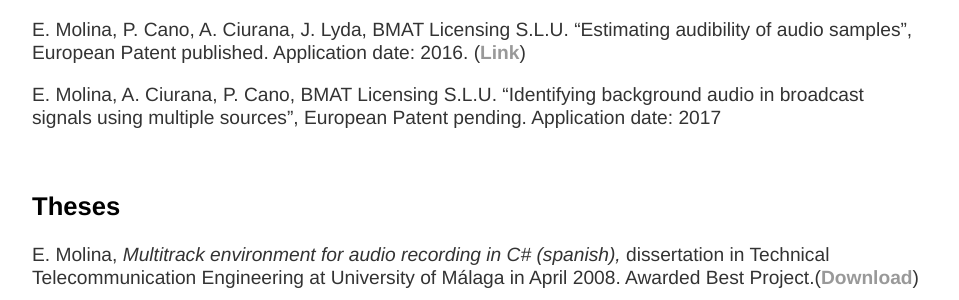
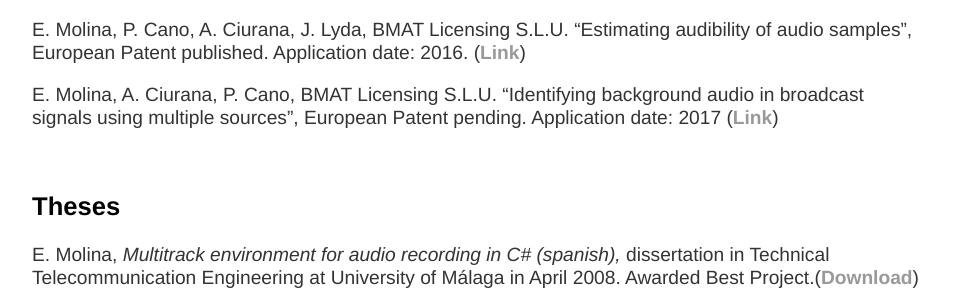
Before and after one commit to emilio-molina/emilio-molina.github.io, a Jekyll site: the page built from publications/index.html, in a window 1280 px wide. Shown: the part 1548-1848 px from the top of the page, without its empty margins (160-1119 px from the left). Built offline with Jekyll 4.4.1, drawn with Linux system fonts in a browser that asks for light colours.

Commit message:
Update publications

```diff
--- a/publications/index.html
+++ b/publications/index.html
@@ -26,7 +26,7 @@ title: Publications of Emilio Molina
     <p>&nbsp;</p>
     <h2>Patents</h2>
     <p>E. Molina, P. Cano, A. Ciurana, J. Lyda, BMAT Licensing S.L.U. &#8220;Estimating audibility of audio samples&#8221;, European Patent published. Application date: 2016. (<strong><a href="https://emilio-molina.github.io/publications/EP3306608A1">Link</a></strong>)</p>
-    <p>E. Molina, A. Ciurana, P. Cano, BMAT Licensing S.L.U. &#8220;Identifying background audio in broadcast signals using multiple sources&#8221;, European Patent pending. Application date: 2017</p>
+    <p>E. Molina, A. Ciurana, P. Cano, BMAT Licensing S.L.U. &#8220;Identifying background audio in broadcast signals using multiple sources&#8221;, European Patent pending. Application date: 2017 (<strong><a href="https://patents.google.com/patent/EP3425522A1/en">Link</a></strong>)</p>
     <p>&nbsp;</p>
     <h2>Theses</h2>
     <p>E. Molina, <em>Multitrack environment for audio recording in C# (spanish), </em>dissertation in Technical Telecommunication Engineering at University of Málaga in April 2008. Awarded Best Project.(<strong><a href="https://emilio-molina.github.io/publications/Memoria-del-PFC.pdf">Download</a></strong>)</p>
```
